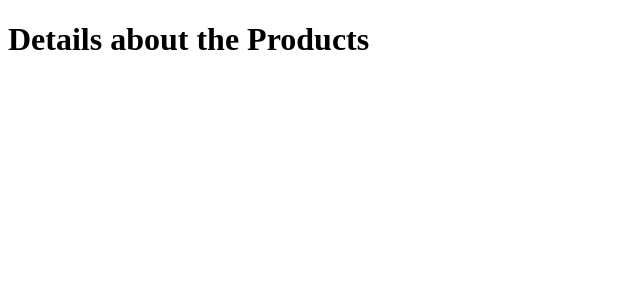
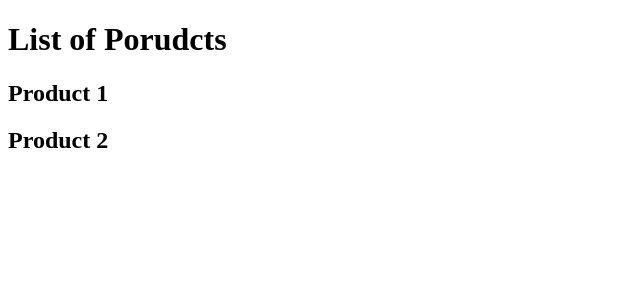
Before and after one commit to 50shadesofdrunk/hello-world, a Next.js app: page /products in a window 1280 px wide. Shown: the top 300 px of the page, without its empty margins (0-640 px from the left). Built offline with nearby package versions, Linux system fonts and the light colour scheme.

Commit message:
routing: add product page

```diff
--- a/src/app/products/page.tsx
+++ b/src/app/products/page.tsx
@@ -1,3 +1,9 @@
-export default function ProductDetails() {
-    return <h1>Details about the Products</h1>
+export default function ProductList() {
+    return (
+    <>
+    <h1>List of Porudcts</h1>
+    <h2>Product 1</h2>
+    <h2>Product 2</h2>
+    </>
+    );
 }
```
Also changed, not shown: src/app/products/[productId]/page.tsx (+4 -3 lines).
